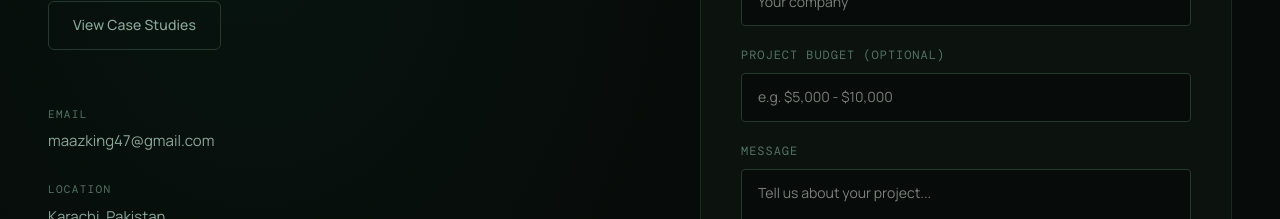
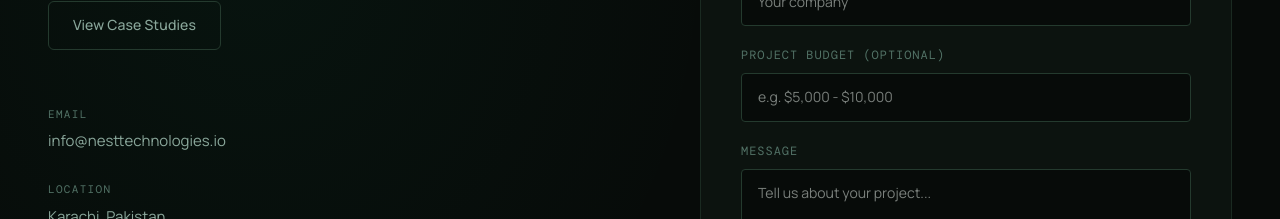
Before and after one commit to Maazkhalid47/Nest-tech-website, a Next.js app: page / in a window 1280 px wide. Shown: the part 6520-6739 px from the top of the page. Built offline with nearby package versions, Linux system fonts and the light colour scheme.

Commit message:
changing email to  info@nesttechnologies.io

```diff
--- a/app/page.tsx
+++ b/app/page.tsx
@@ -329,7 +329,7 @@ export default function Home() {
             <div style={{ marginTop: 56, display: "flex", flexDirection: "column", gap: 28 }}>
               <div className="contact-detail">
                 <label>Email</label>
-                <a href="mailto:maazking47@gmail.com">maazking47@gmail.com</a>
+                <a href="mailto:info@nesttechnologies.io">info@nesttechnologies.io</a>
               </div>
               <div className="contact-detail">
                 <label>Location</label>
--- a/app/privacy/page.tsx
+++ b/app/privacy/page.tsx
@@ -166,7 +166,7 @@ export default function PrivacyPage() {
         <p>
           Nest Technologies
           <br />
-          Email: <a href="mailto:maazking47@gmail.com">maazking47@gmail.com</a>
+          Email: <a href="mailto:info@nesttechnologies.io">info@nesttechnologies.io</a>
           <br />
           Location: Karachi, Pakistan
         </p>
--- a/app/terms/page.tsx
+++ b/app/terms/page.tsx
@@ -195,7 +195,7 @@ export default function TermsPage() {
         <p>
           Nest Technologies
           <br />
-          Email: <a href="mailto:maazking47@gmail.com">maazking47@gmail.com</a>
+          Email: <a href="mailto:info@nesttechnologies.io">info@nesttechnologies.io</a>
           <br />
           Location: Karachi, Pakistan
         </p>
--- a/components/ContactForm.tsx
+++ b/components/ContactForm.tsx
@@ -36,7 +36,7 @@ export default function ContactForm() {
       "",
       m,
     ].filter(Boolean);
-    const mailto = `mailto:maazking47@gmail.com?subject=${encodeURIComponent(
+    const mailto = `mailto:info@nesttechnologies.io?subject=${encodeURIComponent(
       subject
     )}&body=${encodeURIComponent(bodyLines.join("\n"))}`;
 
```
